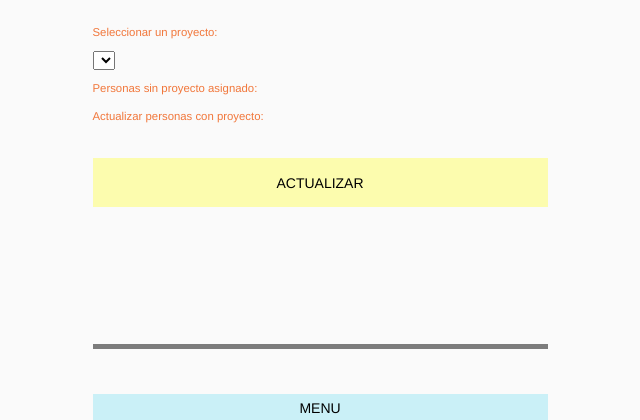
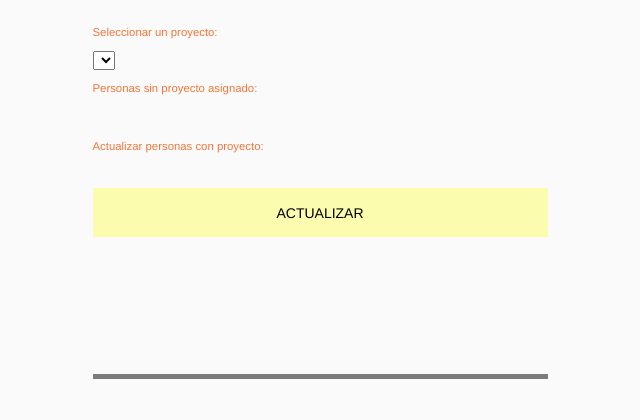
Before and after one commit to jrltt/PHPM07, a PHP site: page /list.php in a window 1280 px wide. Shown: the top 420 px of the page, without its empty margins (320-960 px from the left). Run offline with PHP 8.4, Linux system fonts and the light colour scheme; data that the repository does not hold is empty.

Commit message:
no message

```diff
--- a/style.css
+++ b/style.css
@@ -194,7 +194,9 @@ input[type="checkbox"] {
 	margin: 20px;
 	float: left;
 }
-
+label[for="perCon"] {
+	margin-top: 30px;
+}
 .clear {
 	clear: both;
 }
```
